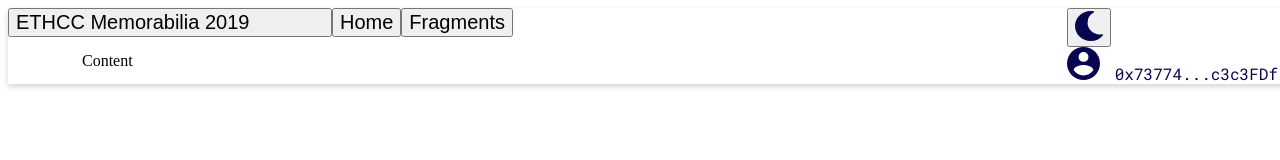
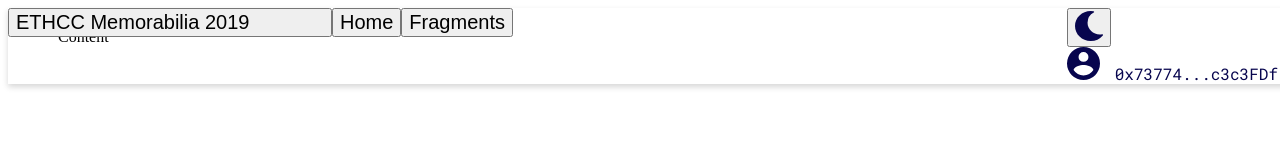
Before and after one commit to l-henri/fragment-nft-front, a React (Create React App) app: page / in a window 1280 px wide. Shown: the top 160 px of the page. Built offline with nearby package versions, Linux system fonts and the light colour scheme.

Commit message:
set overflow-x hidden

```diff
--- a/src/containers/App.less
+++ b/src/containers/App.less
@@ -1,11 +1,10 @@
+html body {
+  max-width: 100%;
+  overflow-x: hidden;
+}
+
 .layout {
   height: 100vh;
-}
-
-.site-layout-content {
-  min-height: 280px;
-  padding: 24px;
-  background: #fff;
 }
 
 [data-theme='dark'] .site-layout-content {
```
